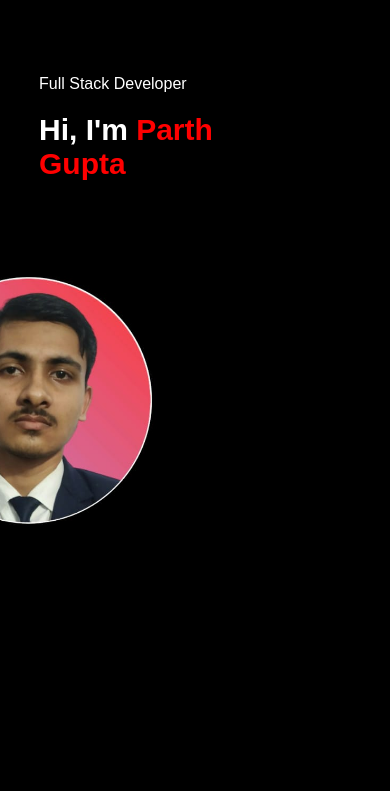
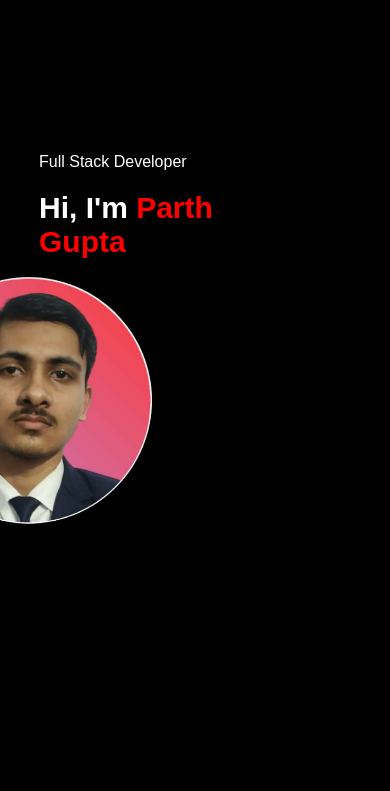
Before and after one commit to Parth-Gupta-Ksp/Shadowfox, a plain HTML site: page index.html in a window 390 px wide. Shown: the part 53-844 px from the top of the page. Drawn offline with Linux system fonts and the light colour scheme.

Commit message:
Update style.css

```diff
--- a/style.css
+++ b/style.css
@@ -394,7 +394,7 @@ nav .fa-solid{
         background-image: url(imgs/phone-background.png);
     }
     .header-text{
-        margin-top: 25%;
+        margin-top: 50%;
         font-size: 16px;
     }
     .header-text h1{
```
